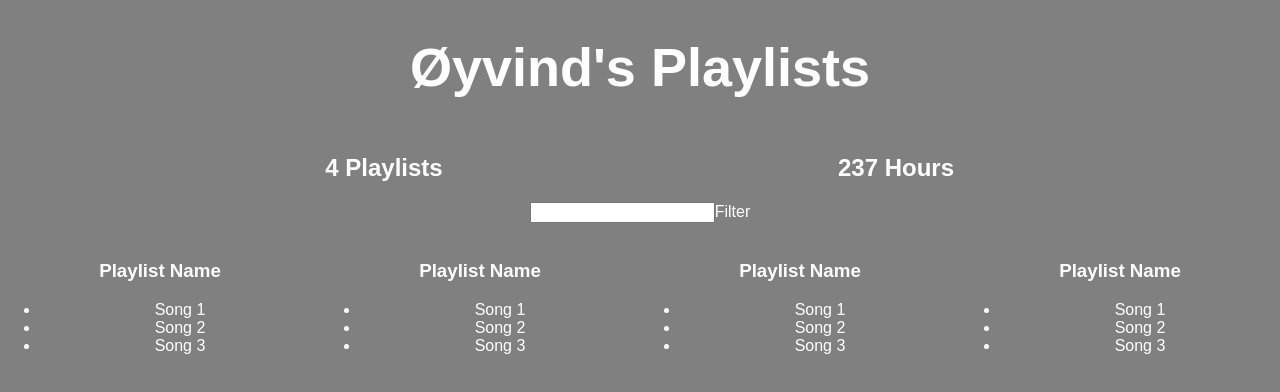
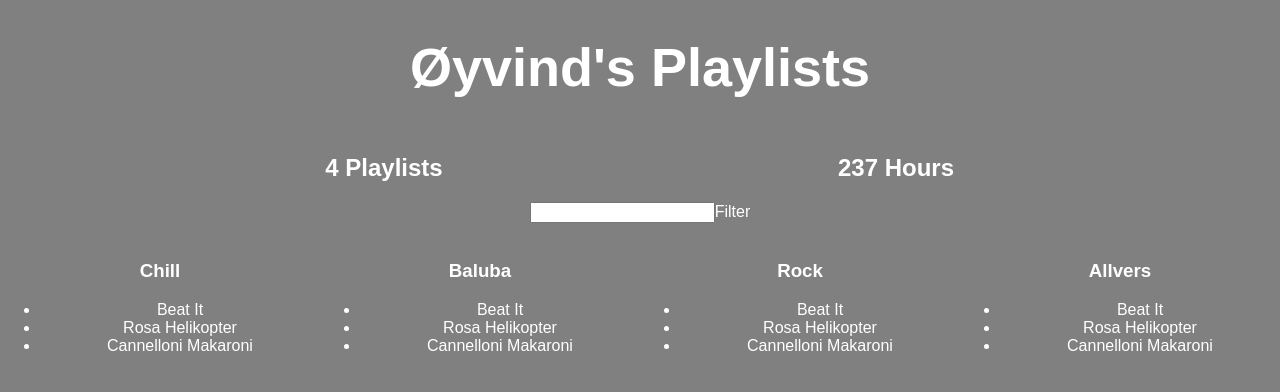
Before and after one commit to aukcode/better-playlists, a React (Create React App) app: page / in a window 1280 px wide. Shown: the top 392 px of the page. Built offline with nearby package versions, Linux system fonts and the light colour scheme.

Commit message:
Added MOAR data, finnished video 10

```diff
--- a/src/App.js
+++ b/src/App.js
@@ -74,11 +74,16 @@
 
 class Playlist extends Component{
   render(){
+    let playlist = this.props.playlist
     return(
       <div style={{...defaultStyle, display: "inline-block", width: "25%"}}>
         <img/>
-        <h3>Playlist Name</h3>
-        <ul><li>Song 1</li><li>Song 2</li><li>Song 3</li></ul>
+        <h3>{playlist.name}</h3>
+        <ul>
+          {playlist.songs.map(song =>
+            <li>{song.name}</li>
+          )}
+        </ul>
       </div>
     );
   }
@@ -124,13 +129,16 @@
             <PlaylistCounter playlists={this.state.serverData.user.playlists}/>
             <HoursCounter playlists={this.state.serverData.user.playlists}/>
 
-        <Filter/>
-        <Playlist/>
-        <Playlist/>
-        <Playlist/>
-        <Playlist/>
-      </div>: <h1>Loading...</h1>
-      }
+            <Filter/>
+
+            {this.state.serverData.user.playlists.map(playlist =>
+              <Playlist playlist={playlist}/>
+            )}
+
+
+
+          </div>: <h1>Loading...</h1>
+        }
       </div>
     );
   }
```
